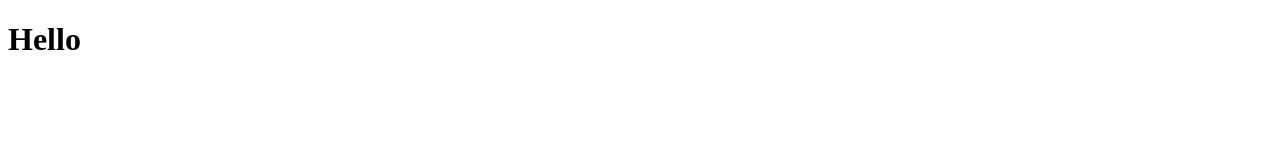
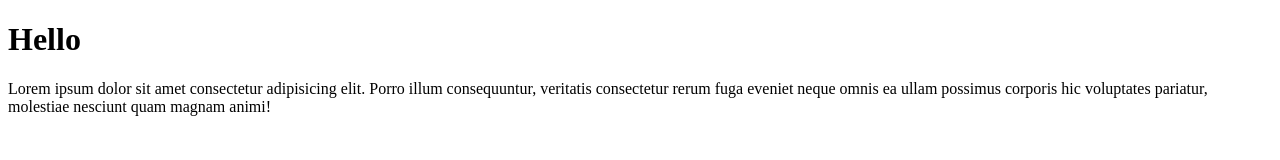
Before and after one commit to labeddu/wpu-git-test, a plain HTML site: page index.html in a window 1280 px wide. Drawn offline with Linux system fonts and the light colour scheme.

Commit message:
menambah paragraf di index.html

```diff
--- a/index.html
+++ b/index.html
@@ -10,6 +10,9 @@
 
 <body>
     <h1>Hello</h1>
+    <p>Lorem ipsum dolor sit amet consectetur adipisicing elit. Porro illum consequuntur, veritatis consectetur rerum
+        fuga eveniet neque omnis ea ullam possimus corporis hic voluptates pariatur, molestiae nesciunt quam magnam
+        animi!</p>
 </body>
 
 </html>
```
